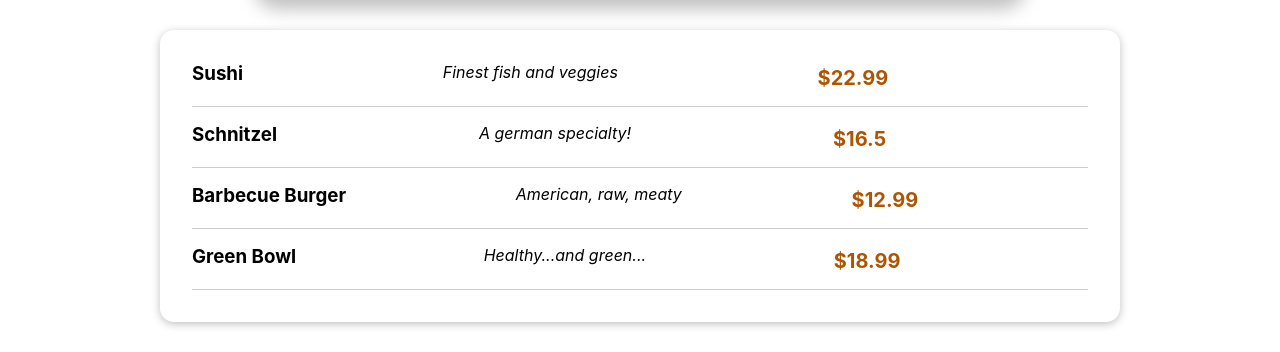
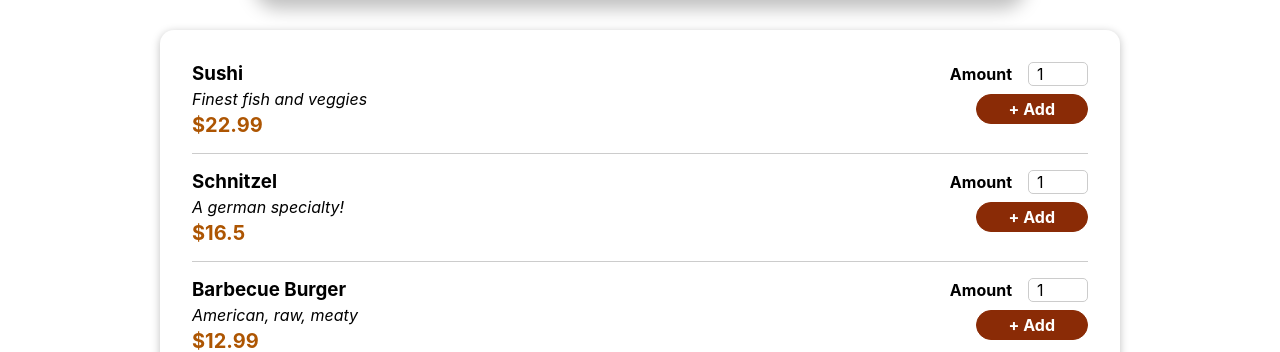
Before and after one commit to wingo-dev/food-order-app, a React (Create React App) app: page / in a window 1280 px wide. Shown: the part 452-804 px from the top of the page. Built offline with nearby package versions, Linux system fonts and the light colour scheme.

Commit message:
item form completion

```diff
--- a/src/components/Meals/AvailableMeals.js
+++ b/src/components/Meals/AvailableMeals.js
@@ -32,7 +32,7 @@ const DUMMY_MEALS = [
 const AvailableMeals = () => {
     const mealsList = DUMMY_MEALS.map((meal) => {
         return (
-            <MealItem key={meal.id} name={meal.name} description={meal.description} price={meal.price}></MealItem>
+            <MealItem key={meal.id} id={meal.id} name={meal.name} description={meal.description} price={meal.price}></MealItem>
         );
     });
 
--- a/src/components/Meals/MealsItem/MealItem.js
+++ b/src/components/Meals/MealsItem/MealItem.js
@@ -1,13 +1,16 @@
 import classes from './MealItem.module.css';
+import MealItemForm from './MealItemForm';
 
 const MealItem = (props) => {
     const price = `$${props.price}`;
     return (
         <li className={classes.meal}>
-            <div><h3>{props.name}</h3></div>
-            <div className={classes.description}>{props.description}</div>
-            <div className={classes.price}>{price}</div>
-            <div></div>
+            <div>
+                <div><h3>{props.name}</h3></div>
+                <div className={classes.description}>{props.description}</div>
+                <div className={classes.price}>{price}</div>
+            </div>
+            <div><MealItemForm id={props.id} /></div>
         </li>
     );
 }
--- /dev/null
+++ b/src/components/Meals/MealsItem/MealItemForm.js
@@ -0,0 +1,22 @@
+import classes from './MealItemForm.module.css';
+import Input from '../../UI/Input';
+const MealItemForm = (props) => {
+    return (
+        <form className={classes.form}>
+            <Input
+                label='Amount'
+                input={{
+                    id: 'amount_' + props.id,
+                    type: 'number',
+                    min: 1,
+                    max: 5,
+                    step: 1,
+                    defaultValue: 1
+                }}
+            />
+            <button>+ Add</button>
+        </form>
+    );
+}
+
+export default MealItemForm;
--- /dev/null
+++ b/src/components/Meals/MealsItem/MealItemForm.module.css
@@ -0,0 +1,20 @@
+.form {
+    text-align: right;
+  }
+
+  .form button {
+    font: inherit;
+    cursor: pointer;
+    background-color: #8a2b06;
+    border: 1px solid #8a2b06;
+    color: white;
+    padding: 0.25rem 2rem;
+    border-radius: 20px;
+    font-weight: bold;
+  }
+
+  .form button:hover,
+  .form button:active {
+    background-color: #641e03;
+    border-color: #641e03;
+  }
--- /dev/null
+++ b/src/components/UI/Input.js
@@ -0,0 +1,12 @@
+import classes from './Input.module.css';
+
+const Input = (props) => {
+    return (
+        <div className={classes.input}>
+            <label htmlFor={props.input.id}>{props.label}</label>
+            <input {...props.input} />
+        </div>
+    );
+}
+
+export default Input;
--- /dev/null
+++ b/src/components/UI/Input.module.css
@@ -0,0 +1,18 @@
+.input {
+    display: flex;
+    align-items: center;
+    margin-bottom: 0.5rem;
+  }
+
+  .input label {
+    font-weight: bold;
+    margin-right: 1rem;
+  }
+
+  .input input {
+    width: 3rem;
+    border-radius: 5px;
+    border: 1px solid #ccc;
+    font: inherit;
+    padding-left: 0.5rem;
+  }
```
